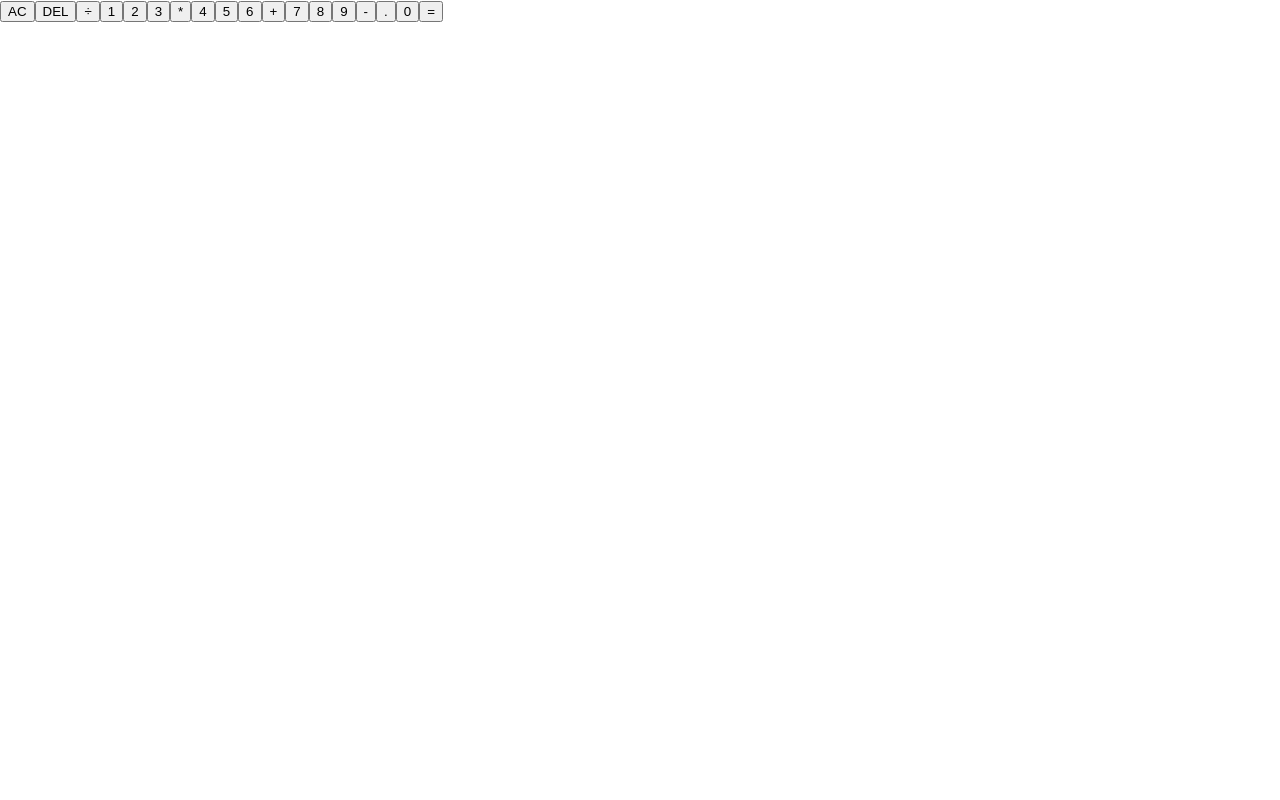
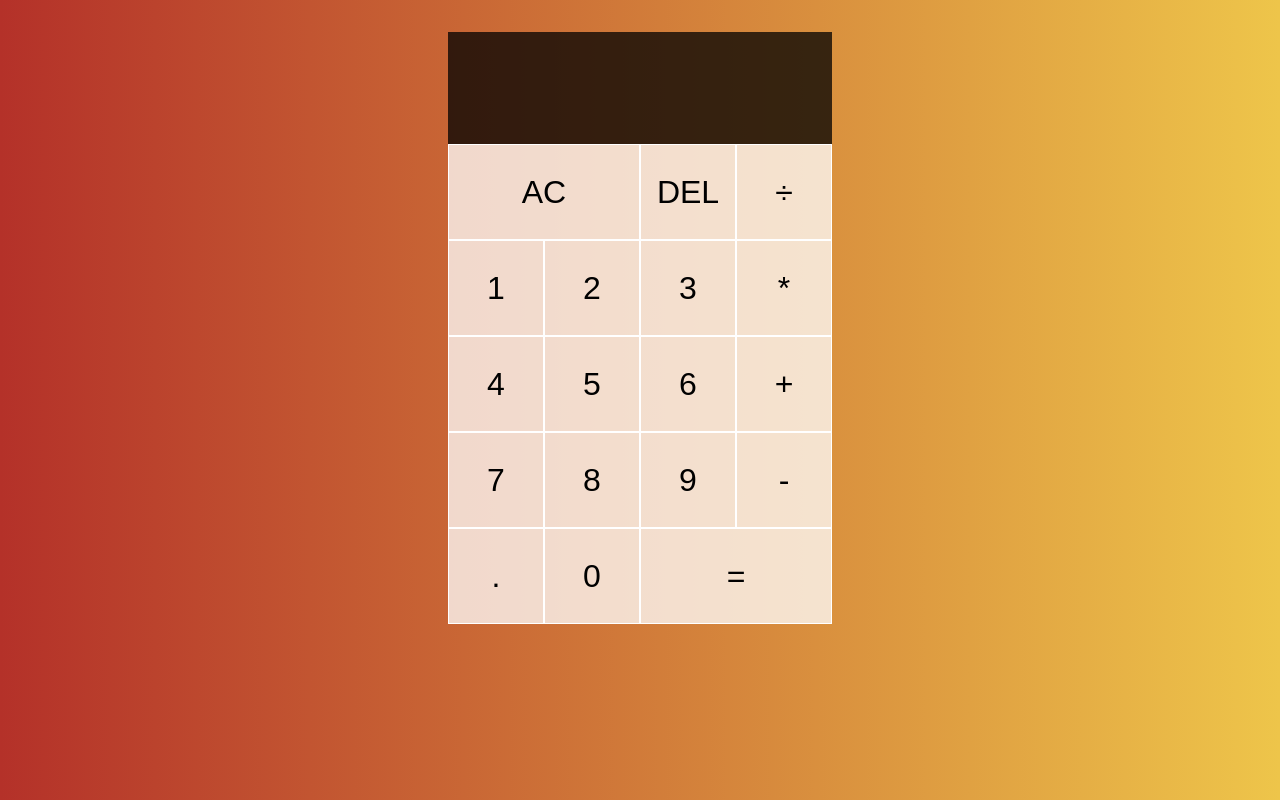
Before and after one commit to alex-enc/my-react-calculator, a React (Create React App) app: page / in a window 1280 px wide. Built offline with nearby package versions, Linux system fonts and the light colour scheme.

Commit message:
Create styles.css

```diff
--- a/src/App.js
+++ b/src/App.js
@@ -1,4 +1,4 @@
-
+import './styles.css';
 import './App.css';
 
 function App() {
--- /dev/null
+++ b/src/styles.css
@@ -0,0 +1,55 @@
+*, *::before, *::after {
+    box-sizing: border-box;
+}
+
+body {
+    margin: 0;
+    background: linear-gradient(to right, #B43129, #EEC54A);
+}
+
+.calculator-grid{
+    display: grid;
+    margin-top: 2rem;
+    justify-content: center;
+    grid-template-columns: repeat(4, 6rem);
+    grid-template-rows: minmax(7rem, auto) repeat(5, 6rem);
+}
+
+.calculator-grid > button {
+    cursor: pointer;
+    font-size: 2rem;
+    border: 1px solid white;
+    outline: none;
+    background-color: rgba(255,255,255, 0.75);
+}
+
+.calculator-grid > button:hover,
+.calculator-grid > button:focus{
+    background-color: rgba(255,255,255, 0.9);
+}
+
+.span-two{
+    grid-column: span 2;
+}
+
+.output {
+    grid-column: 1 / -1; /*takes up the entire top row  */
+    background-color: rgba(0, 0, 0, .75);
+    flex-direction: column; /* vertically stacked */
+    display: flex;
+    align-items: flex-end;
+    justify-content: space-around; /*spaces element as much as possible from one another */
+    padding: .75;
+    word-wrap: break-word;
+    word-break: break-all;
+}
+
+.output .previous-operand {
+    color: rgba(255, 255, 255, .75);
+    font-size: 1.5rem;
+}
+
+.output .current-operand {
+    color: rgba(255, 255, 255, .75);
+    font-size: 2.5rem;
+}
```
